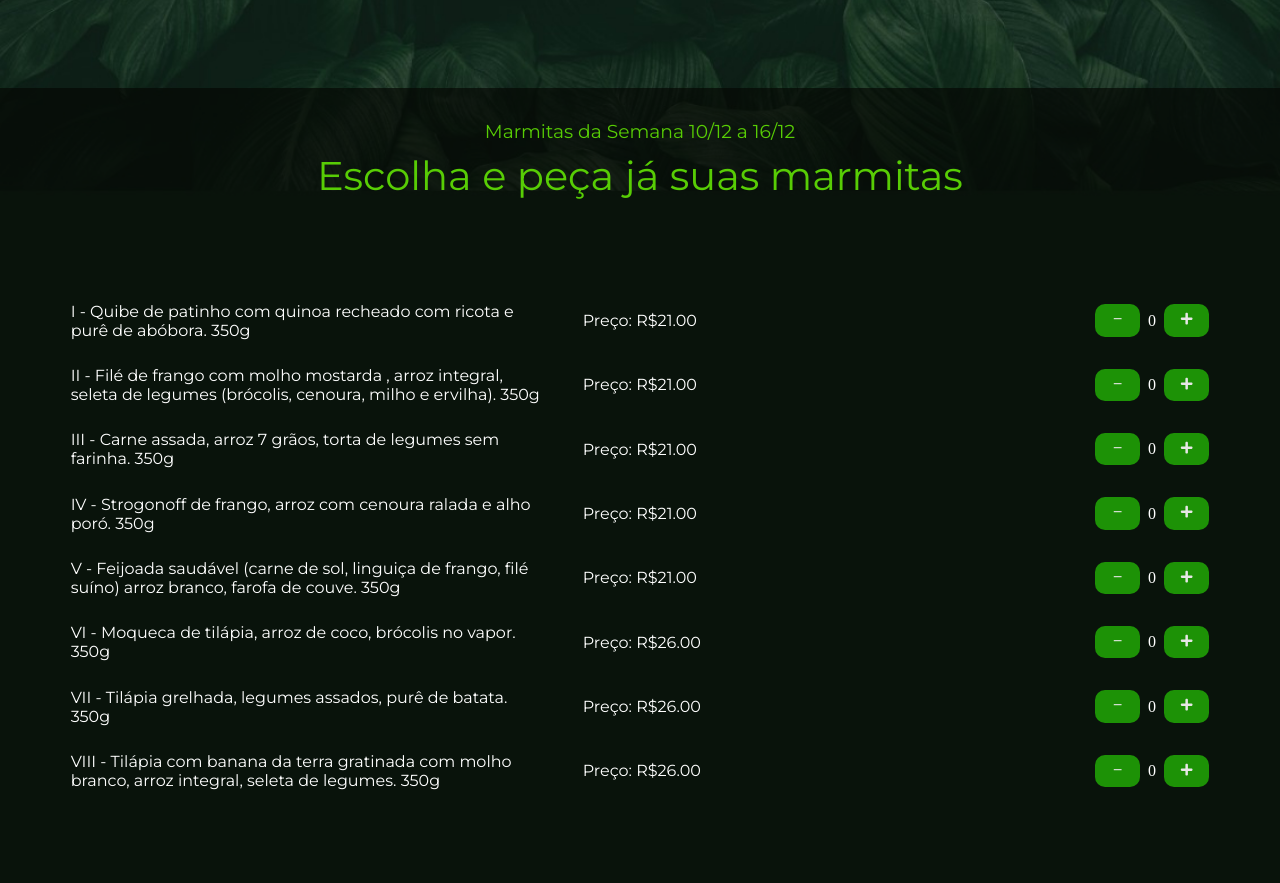
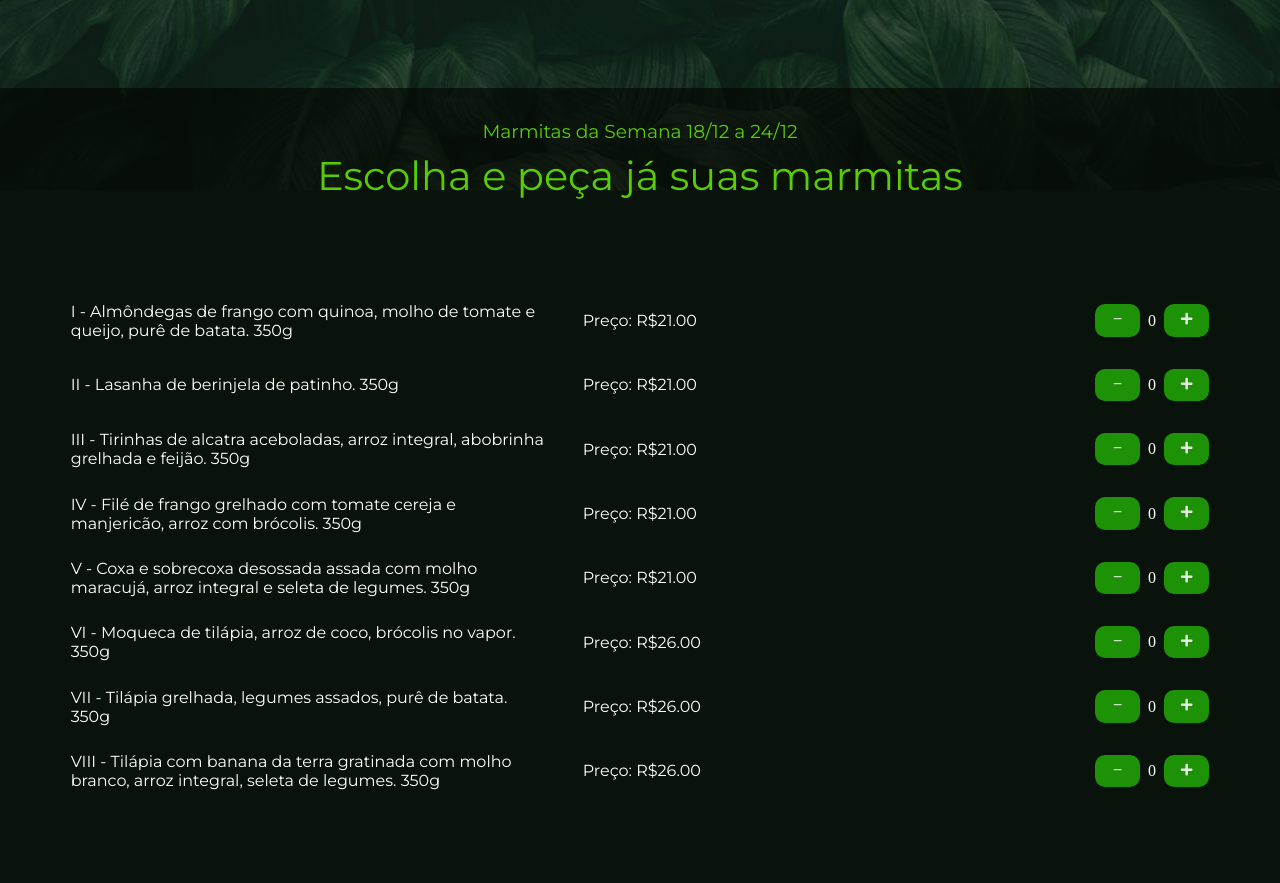
Before and after one commit to yagovysk/Projeto-NutrieLeve, a React (Vite) app: page / in a window 1280 px wide. Shown: the part 970-1853 px from the top of the page. Built offline with nearby package versions, Linux system fonts and the light colour scheme; a web font is replaced by a local one.

Commit message:
manutenção de código e mudanças nos sabores das marmitas

```diff
--- a/src/Pages/Home/Components-home/Marmitas/Marmitas.jsx
+++ b/src/Pages/Home/Components-home/Marmitas/Marmitas.jsx
@@ -6,11 +6,11 @@ import "./Marmitas.css";
 
 export function Marmitas() {
   const sabores = [
-    "I - Quibe de patinho com quinoa recheado com ricota e purê de abóbora. 350g",
-    "II - Filé de frango com molho mostarda , arroz integral, seleta de legumes (brócolis, cenoura, milho e ervilha). 350g",
-    "III - Carne assada, arroz 7 grãos, torta de legumes sem farinha. 350g",
-    "IV - Strogonoff de frango, arroz com cenoura ralada e alho poró. 350g",
-    "V - Feijoada saudável (carne de sol, linguiça de frango, filé suíno) arroz branco, farofa de couve. 350g",
+    "I - Almôndegas de frango com quinoa, molho de tomate e queijo, purê de batata. 350g",
+    "II - Lasanha de berinjela de patinho. 350g",
+    "III - Tirinhas de alcatra aceboladas, arroz integral, abobrinha grelhada e feijão. 350g",
+    "IV - Filé de frango grelhado com tomate cereja e manjericão, arroz com brócolis. 350g",
+    "V - Coxa e sobrecoxa desossada assada com molho maracujá, arroz integral e seleta de legumes. 350g",
     "VI - Moqueca de tilápia, arroz de coco, brócolis no vapor. 350g",
     "VII - Tilápia grelhada, legumes assados, purê de batata. 350g",
     "VIII - Tilápia com banana da terra gratinada com molho branco, arroz integral, seleta de legumes. 350g",
@@ -114,7 +114,7 @@ export function Marmitas() {
     <section id="marmitas" className="section-marmitas">
       <div className="container-sombra">
         <article className="article-marmitas">
-          <h1>Marmitas da Semana 10/12 a 16/12</h1>
+          <h1>Marmitas da Semana 18/12 a 24/12</h1>
           <h2>Escolha e peça já suas marmitas</h2>
         </article>
         <div className="card-marmitas">
```
